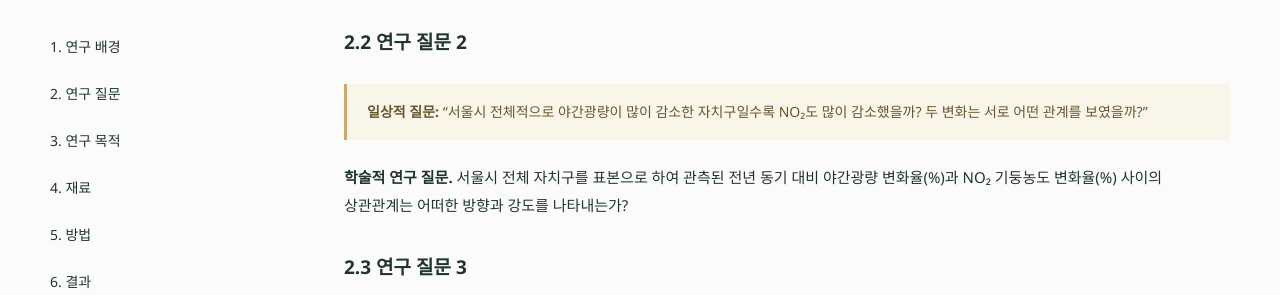
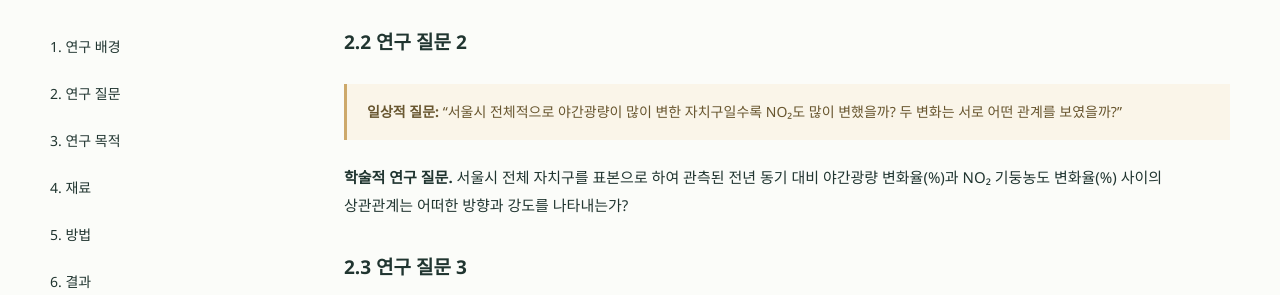
Before and after one commit to rlawkdgns3550-cmyk/surveying2_team03, a Jekyll site: the page built from docs/index.md, in a window 1280 px wide and 900 px high, scrolled down 5264 px. Shown: the part 158-453 px from the top of the window. Built offline with Jekyll 4.4.1, drawn with Linux system fonts in a browser that asks for light colours.

Commit message:
Update index.md

```diff
--- a/docs/index.md
+++ b/docs/index.md
@@ -47,7 +47,7 @@ badge: "빈 학술 보고서 틀"
 **학술적 연구 질문.** 전년 동기인 2019년 봄(3~5월)과 비교한 2020년 봄 서울시 25개 자치구의 야간광량과 NO₂ 기둥농도의 변화율(%)은 각각 어떠한 값을 보이는가?
 
 ### 2.2 연구 질문 2
->**일상적 질문:** "서울시 전체적으로 야간광량이 많이 감소한 자치구일수록 NO₂도 많이 감소했을까? 두 변화는 서로 어떤 관계를 보였을까?"
+>**일상적 질문:** "서울시 전체적으로 야간광량이 많이 변한 자치구일수록 NO₂도 많이 변했을까? 두 변화는 서로 어떤 관계를 보였을까?"
 
 **학술적 연구 질문.** 서울시 전체 자치구를 표본으로 하여 관측된 전년 동기 대비 야간광량 변화율(%)과 NO₂ 기둥농도 변화율(%) 사이의 상관관계는 어떠한 방향과 강도를 나타내는가?
 
```
